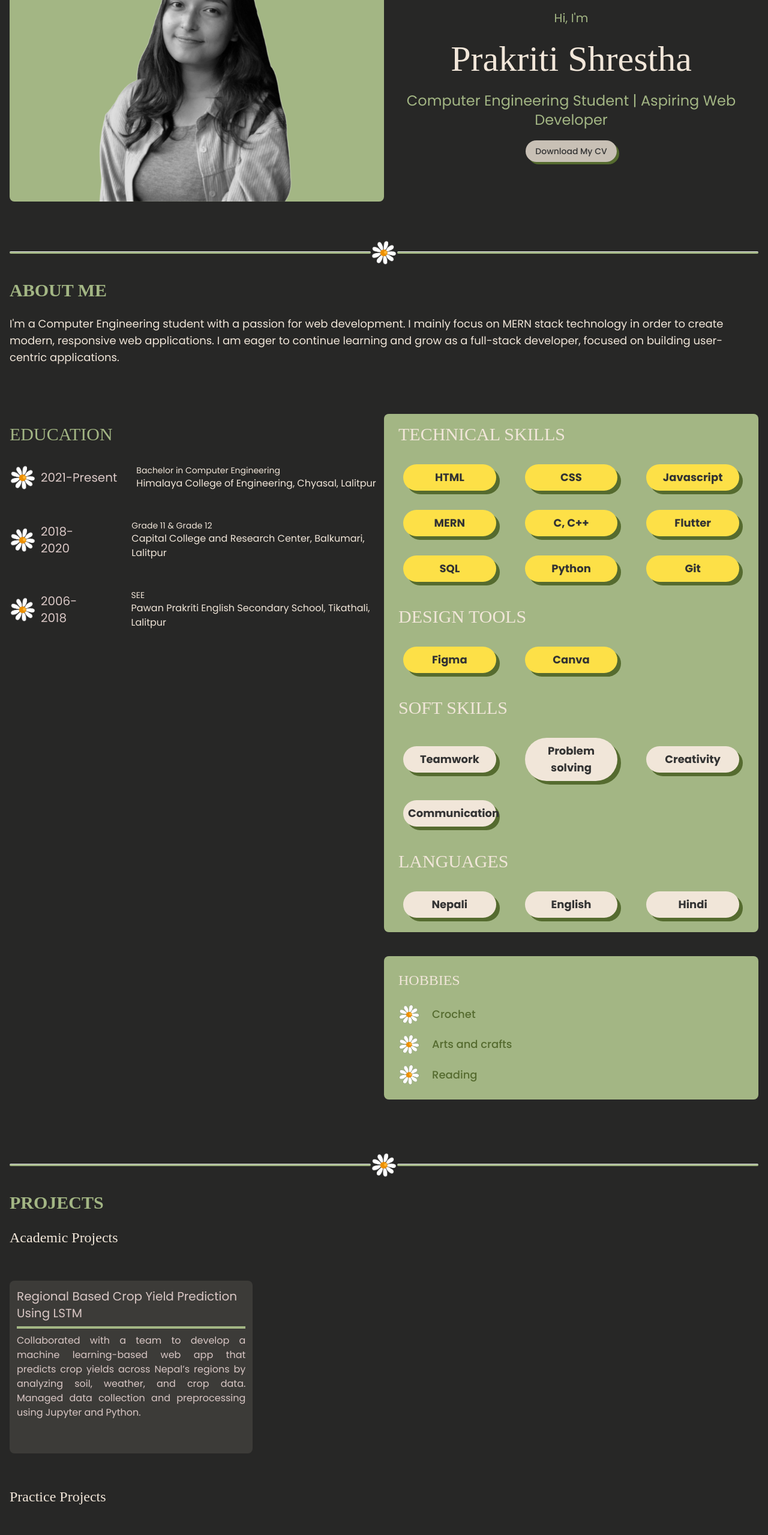
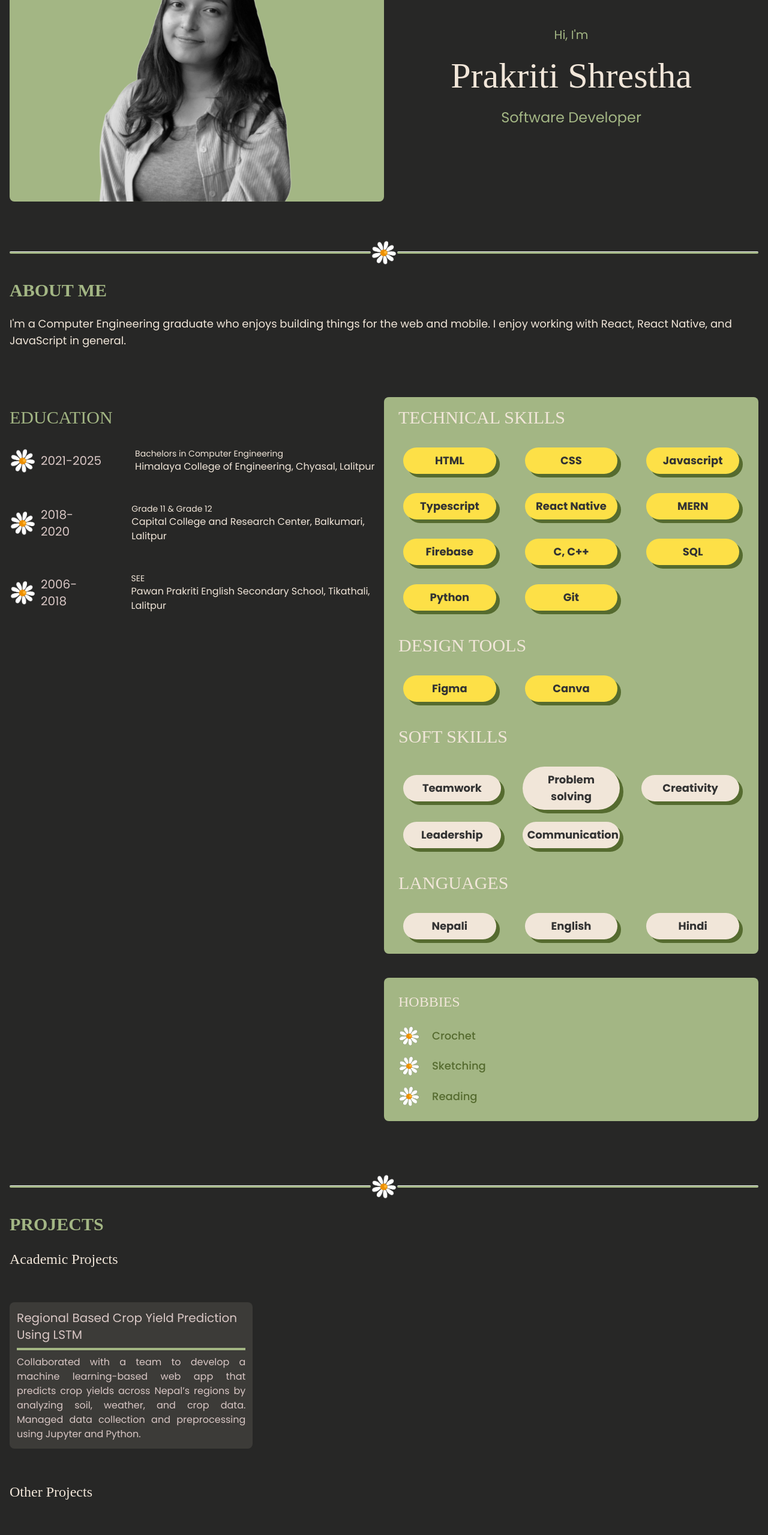
Before and after one commit to preykriti/Portfolio, a React (Vite) app: page / in a window 1280 px wide. Shown: the part 234-2793 px from the top of the page at 60% size. Built offline with nearby package versions, Linux system fonts and the light colour scheme; a web font is replaced by a local one.

Commit message:
update projects and skills

```diff
--- a/src/components/AboutMe.jsx
+++ b/src/components/AboutMe.jsx
@@ -12,10 +12,7 @@ const AboutMe = () => {
         ABOUT ME
       </h1>
       <p className="text-lg">
-        I'm a Computer Engineering student with a passion for web development. I
-        mainly focus on MERN stack technology in order to create modern,
-        responsive web applications. I am eager to continue learning and grow as
-        a full-stack developer, focused on building user-centric applications.
+        I'm a Computer Engineering graduate who enjoys building things for the web and mobile. I enjoy working with React, React Native, and JavaScript in general.
       </p>
 
       {/* ed and skills */}
@@ -36,9 +33,9 @@ const AboutMe = () => {
                 src={daisyFlower}
                 className="w-11 group-hover:animate-spin "
               />
-              <h3 className="mr-6 text-xl text-mutedBlush">2021-Present</h3>
+              <h3 className="mr-12 text-xl text-mutedBlush">2021-2025</h3>
               <div>
-                <p className="text-sm">Bachelor in Computer Engineering</p>
+                <p className="text-sm">Bachelors in Computer Engineering</p>
                 <p>Himalaya College of Engineering, Chyasal, Lalitpur</p>
               </div>
             </li>
@@ -80,9 +77,11 @@ const AboutMe = () => {
               <SkillBox text="HTML" />
               <SkillBox text="CSS" />
               <SkillBox text="Javascript" />
+              <SkillBox text="Typescript" />
+              <SkillBox text="React Native" />
               <SkillBox text="MERN" />
+              <SkillBox text="Firebase" />
               <SkillBox text="C, C++" />
-              <SkillBox text="Flutter" />
               <SkillBox text="SQL" />
               <SkillBox text="Python" />
               <SkillBox text="Git" />
@@ -104,10 +103,11 @@ const AboutMe = () => {
               <h3 className="font-unkempt text-softCream text-3xl pt-10 pb-8">
                 SOFT SKILLS
               </h3>
-              <div className="grid grid-cols-1 lg:grid-cols-3 xs:grid-cols-2 gap-8">
+              <div className="grid grid-cols-1 lg:grid-cols-3 xs:grid-cols-2 gap-5">
                 <SkillBox text="Teamwork" bg="white" />
                 <SkillBox text="Problem solving" bg="white" />
                 <SkillBox text="Creativity" bg="white" />
+                <SkillBox text="Leadership" bg="white" />
                 <SkillBox text="Communication" bg="white" />
               </div>
             </div>
--- a/src/components/Hero.jsx
+++ b/src/components/Hero.jsx
@@ -23,16 +23,16 @@ const Hero = () => {
             Prakriti Shrestha
           </h1>
           <p className="sm:text-2xl text-xl  py-6">
-            Computer Engineering Student | Aspiring Web Developer
+            Software Developer
           </p>
-          <a
+          {/* <a
             href={resume}
             target="_blank"
             download="Prakritis_CV.pdf"
             className="text-center bg-softCream bg-opacity-80 shadow-[4px_4px_0px_#556B2F] rounded-full text-sm text-charcoalGrey px-4 py-2 font-medium hover:-translate-y-1 transition-transform duration-300 "
           >
             Download My CV
-          </a>
+          </a> */}
         </div>
       </div>
     </div>
--- a/src/components/Hobbies.jsx
+++ b/src/components/Hobbies.jsx
@@ -12,7 +12,7 @@ const Hobbies = () => {
         </li>
         <li className="flex text-lg items-center gap-5 text-shadowColor font-medium">
           <img src={daisy} className="w-9" />
-          Arts and crafts
+          Sketching
         </li>
         <li className="flex text-lg items-center gap-5 text-shadowColor font-medium">
           <img src={daisy} className="w-9" />
--- a/src/components/ProjectCard.jsx
+++ b/src/components/ProjectCard.jsx
@@ -4,7 +4,7 @@ import { FaExternalLinkAlt } from "react-icons/fa";
 const ProjectCard = (props) => {
   return (
     <div>
-      <div className="flex flex-col justify-between  bg-softCream bg-opacity-10 text-mutedBlush rounded-lg p-3 min-h-72">
+      <div className="flex flex-col justify-between  bg-softCream bg-opacity-10 text-mutedBlush rounded-lg p-3 min-h-full">
         <div>
           <h4 className="text-xl pb-2">{props.title}</h4>
           <hr className="h-1 bg-sageGreen border-none" />
--- a/src/components/Projects.jsx
+++ b/src/components/Projects.jsx
@@ -24,13 +24,13 @@ const Projects = () => {
       </div>
 
       <h3 className="font-unkempt text-softCream text-2xl py-6">
-        Practice Projects
+        Other Projects
       </h3>
 
       <div className="grid grid-cols-1 sm:grid-cols-2 lg:grid-cols-3 gap-5 my-8">
         <ProjectCard
           title="Notebook App"
-          description="Developed a note-taking web application, implementing features like
+          description="A note-taking web application, implementing features like
             creating, editing, and deleting notes. Added user authentication,
             tag-based filtering, and a responsive interface for smooth user
             experience."
@@ -39,9 +39,36 @@ const Projects = () => {
 
         <ProjectCard
           title="eCommerce Platform"
-          description="Building an e-commerce website with features like product filtering by category, subcategory, and price, search function, and add-to-cart functionality. The website is fully responsive across different screen sizes, with ongoing work on the backend and additional features."
+          description="An e-commerce website with features like product filtering by category, subcategory, and price, search function, and add-to-cart functionality. The website is fully responsive across different screen sizes, with ongoing work on the backend and additional features."
           github="https://github.com/preykriti/Ecommerce-app"
         />
+
+        <ProjectCard
+          title="Cosmic Focus App"
+          description=" A productivity and focus app. Users can create tasks, use a pomodoro timer, earn
+          rewards for successfully completing sessions. It also supports
+          adding friends, starting group focus sessions, posting achievements,
+          and activating deep focus mode which prevents distractions by blocking
+          other apps during a session."
+          github="https://github.com/preykriti/cosmic-focus"
+        />
+
+        <ProjectCard
+          title="Music Player App"
+          description="A music player application built with React Native.  It reads music
+          files from your device, allows you to play songs, view them by albums
+          or artists, and create custom playlists."
+          github="https://github.com/preykriti/music-player"
+        />
+
+        <ProjectCard
+        title="Todo App"
+        description="A Todo App built using React Native and Firebase with user
+          authentication. Users can add, edit, and delete tasks, and mark tasks
+          as completed using a checkbox system helping them manage their daily
+          activities efficiently."
+        github="https://github.com/preykriti/todo-mobile-app"
+      />
       </div>
     </div>
   );
```
